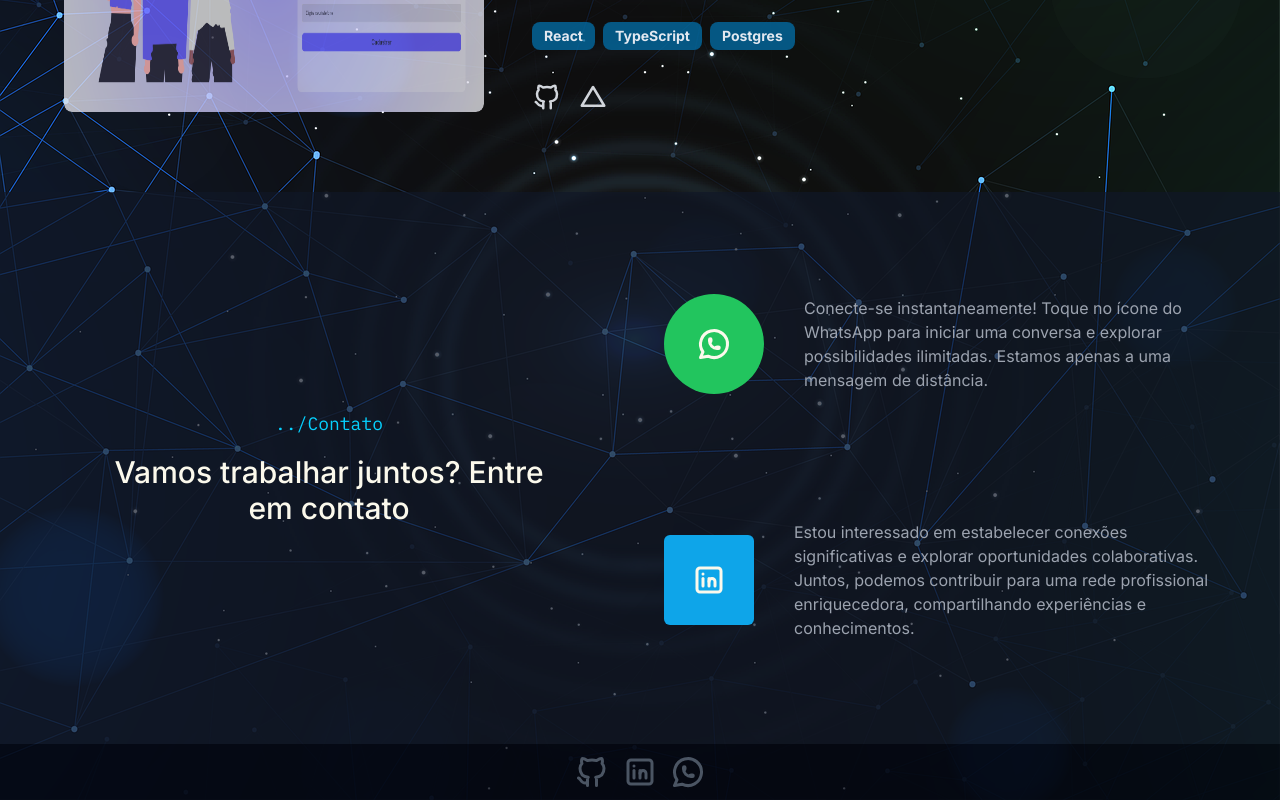
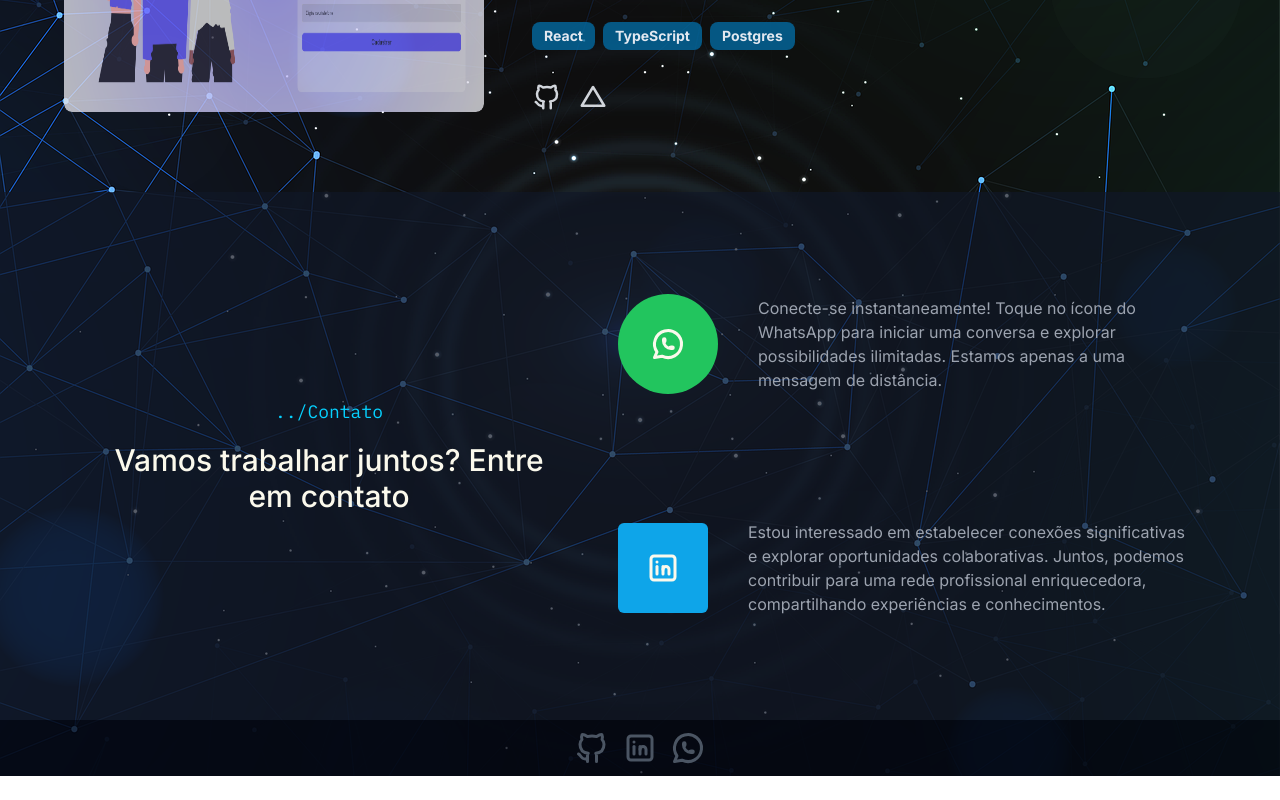
Before and after one commit to Lais-Lessa/Portfolio, a Next.js app: page / in a window 1280 px wide. Shown: the part 1759-2559 px from the top of the page. After the commit the page ends 2535 px from the top, so only its background shows below. Built offline with nearby package versions, Linux system fonts and the light colour scheme; what tailwindcss-gradients would draw is missing.

Commit message:
fix:Correção container contato

```diff
--- a/src/app/components/contact/index.tsx
+++ b/src/app/components/contact/index.tsx
@@ -9,7 +9,7 @@ export const ContactForm = () => {
 
     return (
         <section id="contact" className="w-full max-h-full min-w-[400px] lg:flex lg:flex-row lg:justify-between pb-10 sm:pb-32 py-32 bg-gray-900/70 lg:w-full lg:p-10">
-            <div className="container flex flex-col-reverse lg:flex lg:justify-between lg:w-[1200px]">
+            <div className="container flex flex-col lg:flex lg:flex-row lg:justify-between lg:w-[1200px]">
             <motion.div
                     className="w-full h-full lg:max-w-[530px] rounded-lg p-10 flex justify-center items-center"
                     initial={{ opacity: 0, x: -100 }}
@@ -24,7 +24,6 @@ export const ContactForm = () => {
                     className="items-center text-center"
                 />
                 </motion.div>
-            </div>
             <motion.div
                     initial={{ opacity: 0, y: 200, scale: 0.5 }}
                     whileInView={{ opacity: 1, y: 0, scale: 1 }}
@@ -32,7 +31,6 @@ export const ContactForm = () => {
                     transition={{ duration: 0.5 }}
                     className="container min-w-[400px] p-10 flex flex-col lg:w-full lg:items-start lg:justify-start lg:flex-col"
                 >
-
                 <div className="flex flex-col items-center mb-20 lg:flex-row lg:gap-10">
                 <a
                 href='https://wa.me/5514996600746?text= Olá! Como posso ajudar você hoje? 😊'
@@ -55,6 +53,7 @@ export const ContactForm = () => {
                 <p className="text-gray-400 my-6"> Estou interessado em estabelecer conexões significativas e explorar oportunidades colaborativas. Juntos, podemos contribuir para uma rede profissional enriquecedora, compartilhando experiências e conhecimentos.</p>
                 </div>
                 </motion.div>
+            </div>
         </section>
     )
 }
```
